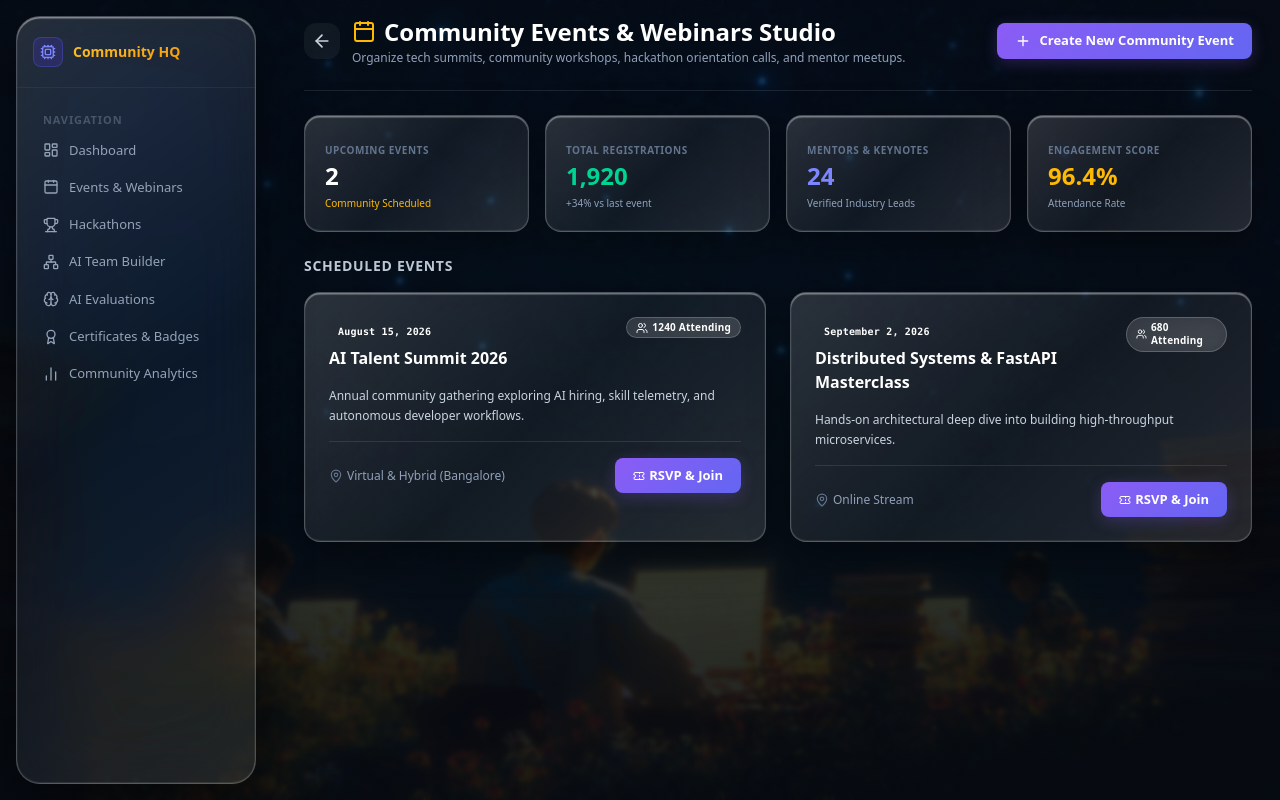
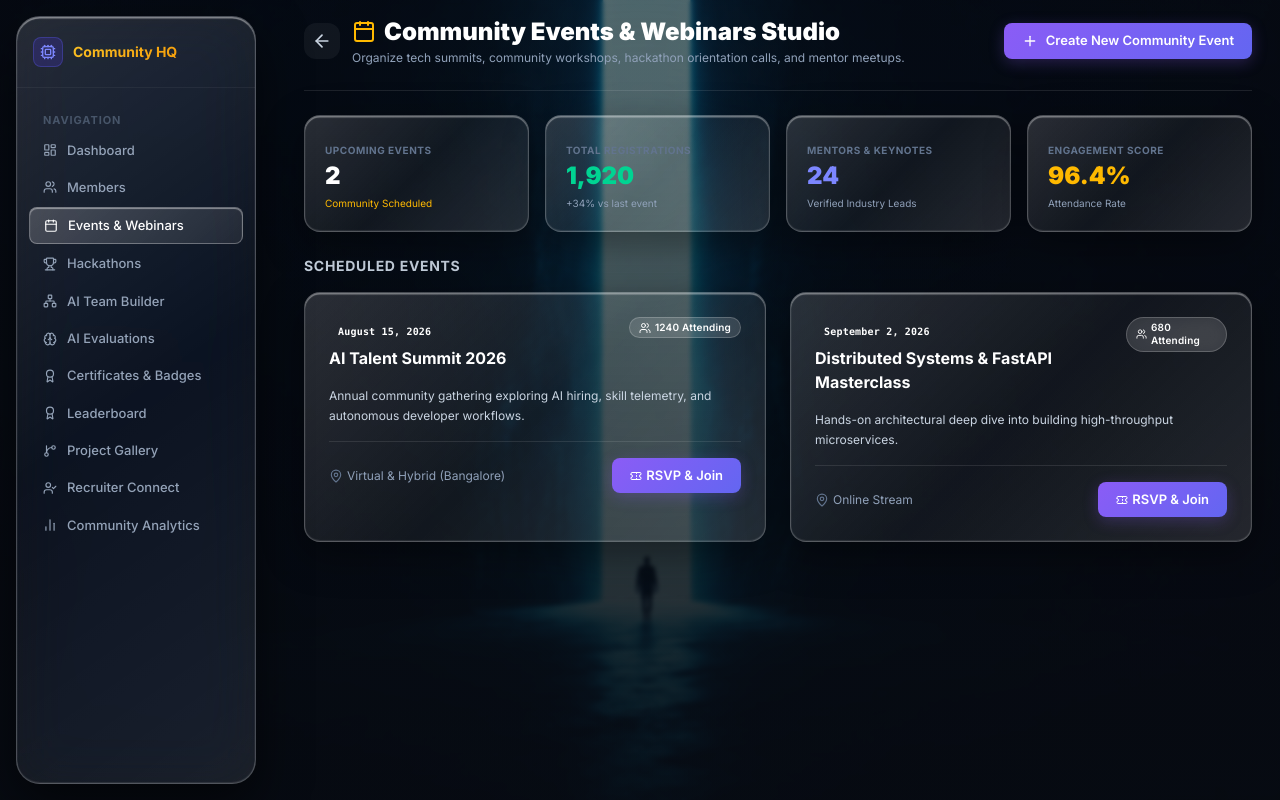
Before and after one commit to Wish0604/ApexTalent.AI, a Next.js app in the folder frontend/: page /organization/events in a window 1280 px wide. Built offline with nearby package versions, Linux system fonts and the light colour scheme.

Commit message:
style: Align sub-screens with exact portal layout containers, liquid fluid glass cards, fonts, and sidebars

```diff
--- a/frontend/src/app/candidate/projects/page.tsx
+++ b/frontend/src/app/candidate/projects/page.tsx
@@ -5,22 +5,26 @@ import Link from "next/link";
 import {
   FolderOpen, Plus, GitBranch, ExternalLink, Star, Code2, Eye,
   RefreshCw, CheckCircle, ArrowLeft, Terminal, FileText, Layers, ShieldCheck,
-  Cpu, Bell, LayoutDashboard, User, Briefcase, Map, Mic, Settings, Trophy, Award, BarChart3
+  Cpu, Bell, LayoutDashboard, User, Briefcase, Map, Mic, Settings, Trophy, Award, BarChart3, Network
 } from "lucide-react";
 
 const API = process.env.NEXT_PUBLIC_API_URL || "http://localhost:8000";
 
+const CANDIDATE_TABS = [
+  { href: "/candidate", label: "Dashboard", icon: LayoutDashboard },
+  { href: "/candidate?tab=profile", label: "Profile Hub", icon: User },
+  { href: "/candidate?tab=skills", label: "Skill Intelligence", icon: Network },
+  { href: "/candidate/jobs", label: "Job Matches", icon: Briefcase, id: "jobs" },
+  { href: "/candidate/hackathons", label: "Hackathons", icon: Trophy, id: "hackathons" },
+  { href: "/candidate/projects", label: "Projects", icon: FolderOpen, id: "projects" },
+  { href: "/candidate/resume", label: "Resume & Portfolio", icon: FileText, id: "resume" },
+  { href: "/candidate/career", label: "Career Guidance", icon: Map, id: "career" },
+  { href: "/candidate/interview", label: "AI Interviews", icon: Mic, id: "interviews" },
+  { href: "/candidate/talent-score", label: "Talent Score 360", icon: Award, id: "talent-score" },
+  { href: "/candidate/analytics", label: "Analytics & GitHub", icon: BarChart3, id: "analytics" },
+];
+
 function CandidateSidebar({ active }: { active: string }) {
-  const items = [
-    { href: "/candidate", label: "Dashboard", icon: LayoutDashboard },
-    { href: "/candidate?tab=profile", label: "Profile Hub", icon: User },
-    { href: "/candidate/projects", label: "Projects & Telemetry", icon: FolderOpen, id: "projects" },
-    { href: "/candidate/talent-score", label: "Talent Score 360", icon: Award, id: "talent-score" },
-    { href: "/candidate/jobs", label: "Job Matches", icon: Briefcase, id: "jobs" },
-    { href: "/candidate/analytics", label: "Analytics & GitHub", icon: BarChart3, id: "analytics" },
-    { href: "/candidate/verification", label: "Verification & Badges", icon: ShieldCheck, id: "verification" },
-  ];
-
   return (
     <div className="portal-sidebar hidden md:block">
       <div className="px-4 py-5 border-b border-white/5 flex items-center gap-2.5">
@@ -30,20 +34,20 @@ function CandidateSidebar({ active }: { active: string }) {
         <span className="font-bold text-sm gradient-text-violet">Candidate Hub</span>
       </div>
 
-      <div className="flex-1 py-3 px-3 space-y-0.5">
+      <div className="flex-1 py-3 px-3 space-y-0.5 overflow-y-auto">
         <p className="section-title">Navigation</p>
-        {items.map((item, idx) => {
+        {CANDIDATE_TABS.map((item, idx) => {
           const Icon = item.icon;
-          const isActive = active === item.id || (active === "dashboard" && item.href === "/candidate");
+          const isActive = active === item.id;
           return (
             <Link
               key={idx}
               href={item.href}
-              className={`sidebar-item w-full flex items-center gap-2 px-3 py-2 rounded-xl text-xs font-semibold transition ${
-                isActive ? "bg-violet-600/30 text-violet-200 border border-violet-500/40" : "text-slate-400 hover:text-white hover:bg-white/5"
+              className={`sidebar-item w-full flex items-center gap-2.5 px-3 py-2 rounded-xl text-xs font-semibold transition ${
+                isActive ? "active" : "text-slate-400 hover:text-white hover:bg-white/5"
               }`}
             >
-              <Icon className="w-4 h-4 shrink-0" />
+              <Icon className="w-3.5 h-3.5 shrink-0" />
               <span>{item.label}</span>
             </Link>
           );
@@ -51,8 +55,12 @@ function CandidateSidebar({ active }: { active: string }) {
       </div>
 
       <div className="p-3 border-t border-white/5 space-y-0.5">
-        <Link href="/settings" className="sidebar-item w-full flex items-center gap-2 px-3 py-2 text-xs text-slate-400 hover:text-slate-200">
-          <Settings className="w-4 h-4" />
+        <Link href="/candidate/verification" className="sidebar-item w-full flex items-center gap-2 text-emerald-400 hover:text-emerald-300">
+          <ShieldCheck className="w-3.5 h-3.5" />
+          <span>Verification & Badges</span>
+        </Link>
+        <Link href="/settings" className="sidebar-item w-full flex items-center gap-2 text-slate-400 hover:text-slate-200">
+          <Settings className="w-3.5 h-3.5" />
           <span>Account Settings</span>
         </Link>
       </div>
@@ -66,7 +74,6 @@ export default function CandidateProjectsPage() {
   const [showAddModal, setShowAddModal] = useState(false);
   const [selectedProject, setSelectedProject] = useState<any>(null);
 
-  // Add project form
   const [name, setName] = useState("");
   const [description, setDescription] = useState("");
   const [techStack, setTechStack] = useState("");
@@ -136,7 +143,7 @@ export default function CandidateProjectsPage() {
   };
 
   return (
-    <div className="candidate-dashboard-bg relative min-h-screen text-slate-100 font-sans">
+    <div className="candidate-dashboard-bg relative min-h-screen">
       <div className="candidate-dashboard-overlay absolute inset-0 pointer-events-none" />
       <div className="relative z-10 flex candidate-dashboard-container min-h-screen">
 
@@ -144,7 +151,6 @@ export default function CandidateProjectsPage() {
 
         <main className="portal-main px-6 py-8 max-w-7xl w-full space-y-6 animate-fade-in">
 
-          {/* Header Bar */}
           <div className="flex flex-wrap items-center justify-between gap-4 border-b border-white/10 pb-6">
             <div className="flex items-center gap-3">
               <Link href="/candidate" className="p-2 rounded-xl bg-white/5 hover:bg-white/10 text-slate-300 transition">
@@ -165,7 +171,6 @@ export default function CandidateProjectsPage() {
             </button>
           </div>
 
-          {/* Top Summary Stats */}
           <div className="grid grid-cols-2 md:grid-cols-4 gap-4">
             <div className="glass-panel p-5 rounded-2xl border border-white/10 space-y-1">
               <span className="text-[10px] font-bold uppercase tracking-wider text-slate-500">Total Projects</span>
@@ -189,7 +194,6 @@ export default function CandidateProjectsPage() {
             </div>
           </div>
 
-          {/* Main Grid: Projects List + Project Details */}
           <div className="grid lg:grid-cols-3 gap-8">
             <div className="space-y-4">
               <h2 className="text-sm font-bold text-slate-300 uppercase tracking-wider">Repository Showcase</h2>
@@ -296,7 +300,6 @@ export default function CandidateProjectsPage() {
         </main>
       </div>
 
-      {/* Add Project Modal */}
       {showAddModal && (
         <div className="fixed inset-0 z-50 bg-black/80 backdrop-blur-md flex items-center justify-center p-4">
           <div className="glass-panel p-6 rounded-3xl max-w-lg w-full space-y-4 border border-white/20">
--- a/frontend/src/app/organization/events/page.tsx
+++ b/frontend/src/app/organization/events/page.tsx
@@ -8,17 +8,21 @@ import {
   LayoutDashboard, Trophy, Network, Award, GitBranch, UserCheck, BarChart2, Cpu, Brain
 } from "lucide-react";
 
-function OrganizationSidebar({ active }: { active: string }) {
-  const items = [
+const COMMUNITY_TABS = [
   { href: "/organization", label: "Dashboard", icon: LayoutDashboard },
+  { href: "/organization?tab=members", label: "Members", icon: Users },
   { href: "/organization/events", label: "Events & Webinars", icon: Calendar, id: "events" },
   { href: "/organization/hackathons", label: "Hackathons", icon: Trophy, id: "hackathons" },
   { href: "/organization/team-builder", label: "AI Team Builder", icon: Network, id: "teams" },
   { href: "/organization/evaluations", label: "AI Evaluations", icon: Brain, id: "evaluations" },
   { href: "/organization/certificates", label: "Certificates & Badges", icon: Award, id: "certificates" },
+  { href: "/organization?tab=leaderboard", label: "Leaderboard", icon: Award },
+  { href: "/organization?tab=projects", label: "Project Gallery", icon: GitBranch },
+  { href: "/organization?tab=connect", label: "Recruiter Connect", icon: UserCheck },
   { href: "/organization/analytics", label: "Community Analytics", icon: BarChart2, id: "analytics" },
 ];
 
+function OrganizationSidebar({ active }: { active: string }) {
   return (
     <div className="portal-sidebar hidden md:block">
       <div className="px-4 py-5 border-b border-white/5 flex items-center gap-2.5">
@@ -28,20 +32,20 @@ function OrganizationSidebar({ active }: { active: string }) {
         <span className="font-bold text-sm gradient-text-gold">Community HQ</span>
       </div>
 
-      <div className="flex-1 py-3 px-3 space-y-0.5">
+      <div className="flex-1 py-3 px-3 space-y-0.5 overflow-y-auto">
         <p className="section-title">Navigation</p>
-        {items.map((item, idx) => {
+        {COMMUNITY_TABS.map((item, idx) => {
           const Icon = item.icon;
           const isActive = active === item.id;
           return (
             <Link
               key={idx}
               href={item.href}
-              className={`sidebar-item w-full flex items-center gap-2 px-3 py-2 rounded-xl text-xs font-semibold transition ${
-                isActive ? "bg-amber-600/30 text-amber-200 border border-amber-500/40" : "text-slate-400 hover:text-white hover:bg-white/5"
+              className={`sidebar-item w-full flex items-center gap-2.5 px-3 py-2 rounded-xl text-xs font-semibold transition ${
+                isActive ? "active-indigo" : "text-slate-400 hover:text-white hover:bg-white/5"
               }`}
             >
-              <Icon className="w-4 h-4 shrink-0" />
+              <Icon className="w-3.5 h-3.5 shrink-0" />
               <span>{item.label}</span>
             </Link>
           );
@@ -104,15 +108,14 @@ export default function OrganizationEventsPage() {
   };
 
   return (
-    <div className="candidate-dashboard-bg relative min-h-screen text-slate-100 font-sans">
-      <div className="candidate-dashboard-overlay absolute inset-0 pointer-events-none" />
-      <div className="relative z-10 flex candidate-dashboard-container min-h-screen">
+    <div className="community-dashboard-bg relative min-h-screen">
+      <div className="community-dashboard-overlay absolute inset-0 pointer-events-none" />
+      <div className="relative z-10 flex community-dashboard-container min-h-screen">
 
         <OrganizationSidebar active="events" />
 
         <main className="portal-main px-6 py-8 max-w-7xl w-full space-y-6 animate-fade-in">
 
-          {/* Navigation Bar */}
           <div className="flex items-center justify-between border-b border-white/10 pb-6">
             <div className="flex items-center gap-3">
               <Link href="/organization" className="p-2 rounded-xl bg-white/5 hover:bg-white/10 text-slate-300 transition">
@@ -130,7 +133,6 @@ export default function OrganizationEventsPage() {
             </button>
           </div>
 
-          {/* Top Stats */}
           <div className="grid grid-cols-2 md:grid-cols-4 gap-4">
             <div className="glass-panel p-5 rounded-2xl border border-white/10 space-y-1">
               <span className="text-[10px] font-bold uppercase tracking-wider text-slate-500">Upcoming Events</span>
@@ -154,7 +156,6 @@ export default function OrganizationEventsPage() {
             </div>
           </div>
 
-          {/* Events Grid */}
           <div className="space-y-4">
             <h2 className="text-sm font-bold text-slate-300 uppercase tracking-wider">Scheduled Events</h2>
             <div className="grid md:grid-cols-2 gap-6">
@@ -184,7 +185,6 @@ export default function OrganizationEventsPage() {
         </main>
       </div>
 
-      {/* Create Event Modal */}
       {showCreateModal && (
         <div className="fixed inset-0 z-50 bg-black/80 backdrop-blur-md flex items-center justify-center p-4">
           <div className="glass-panel p-6 rounded-3xl max-w-lg w-full space-y-4 border border-white/20">
```
Also changed, not shown: frontend/src/app/recruiter/job-management/page.tsx (+26 -23 lines), 1 other file (tests, documents, lock files or other folders). Lines whose indentation alone changed are shown as unchanged.
